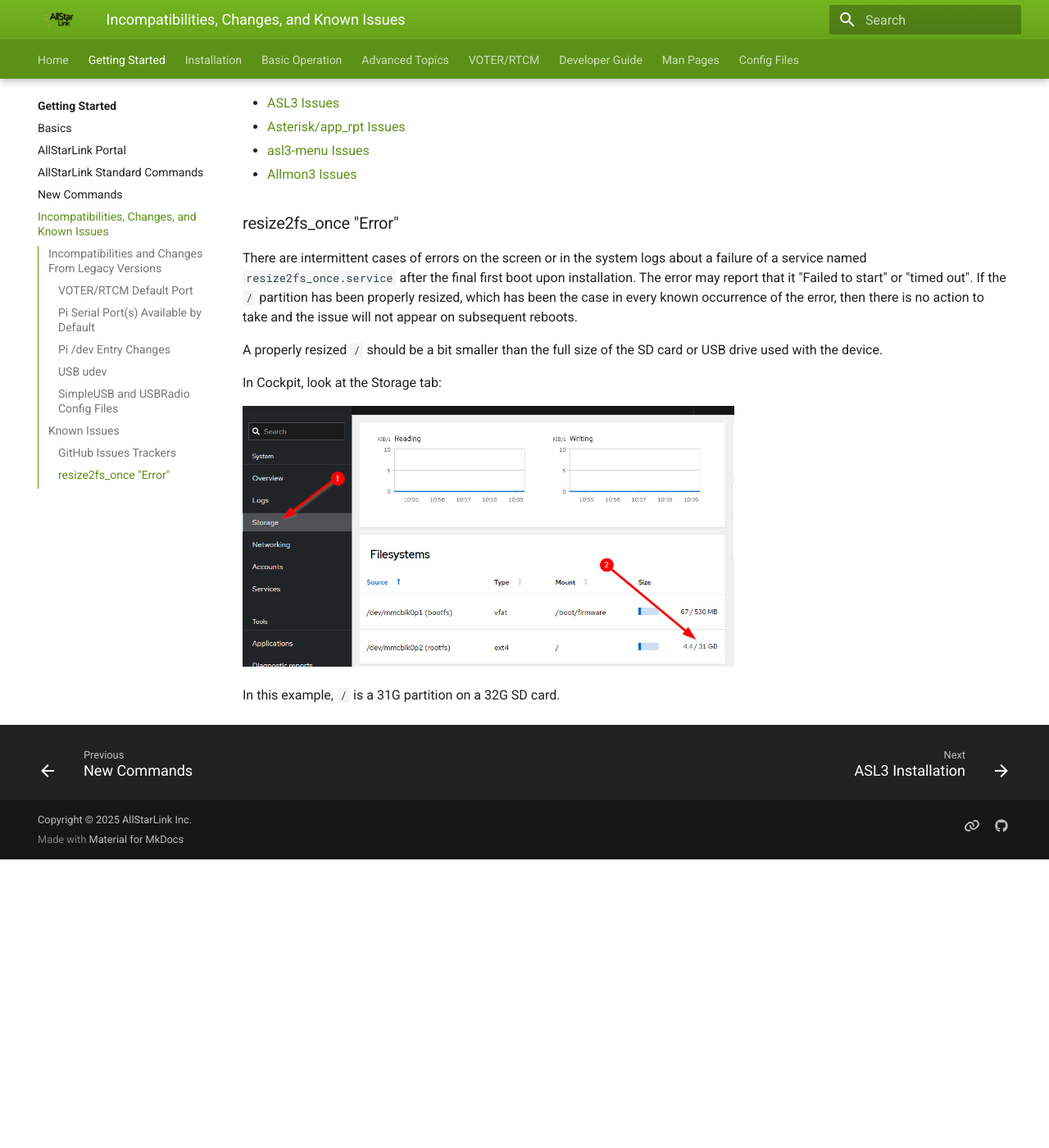
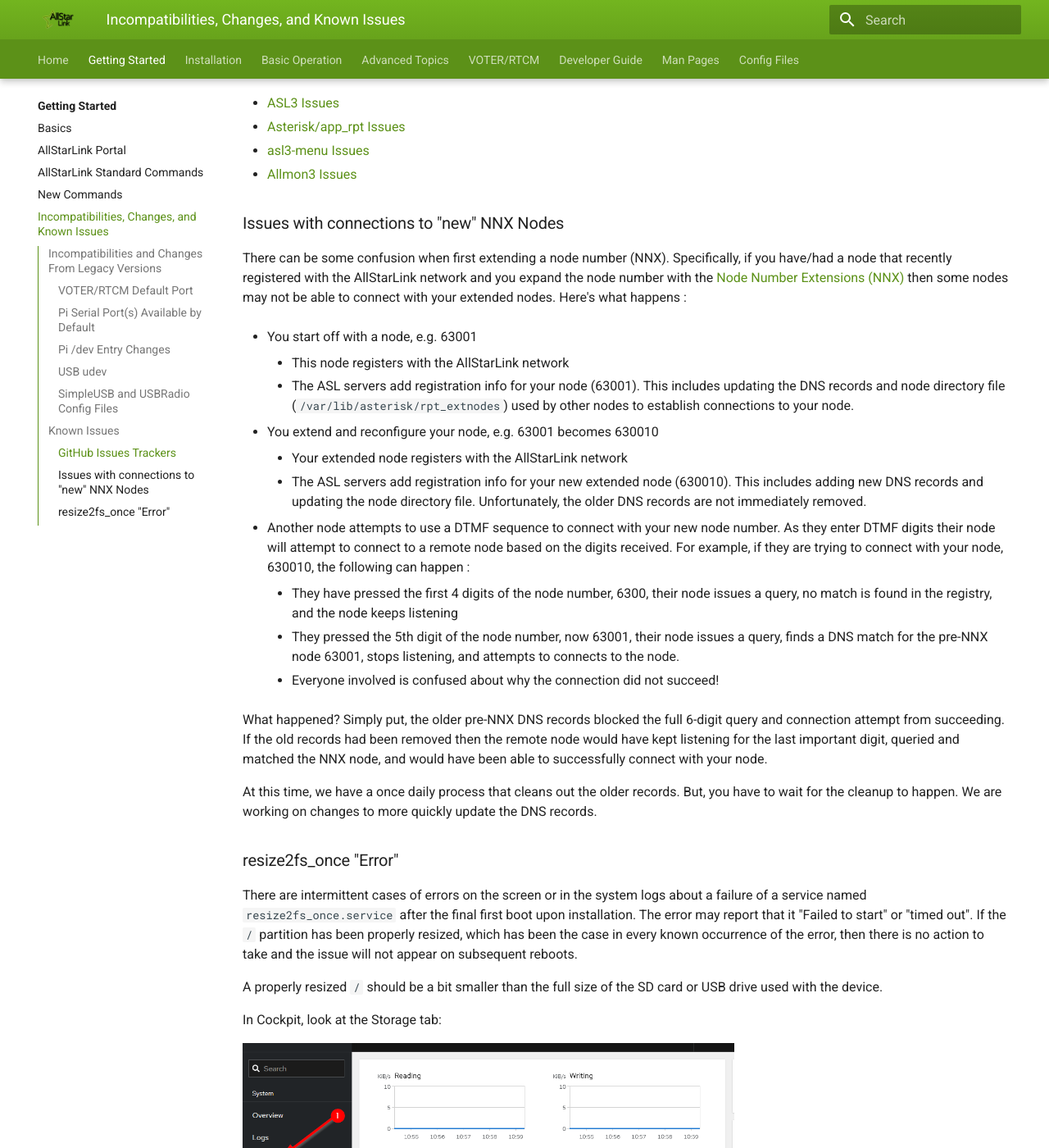
Before and after one commit to AllStarLink/ASL3-Manual, an MkDocs documentation site: the page built from docs/basics/incompatibles.md, in a window 1280 px wide and 1400 px high, scrolled down 1715 px. Shown: the whole window at 82% size. Built offline with MkDocs 1.6.1 and Material for MkDocs 9.7.7, drawn with Linux system fonts in a browser that asks for light colours; before the commit the page ends 2763 px from its top, so only the background shows below that.

Commit message:
Add notice about connection issues with newly extended NNX nodes (#190)

```diff
--- a/docs/basics/incompatibles.md
+++ b/docs/basics/incompatibles.md
@@ -57,6 +57,28 @@
 * [asl3-menu Issues](https://github.com/AllStarLink/asl3-menu/issues)
 * [Allmon3 Issues](https://github.com/AllStarLink/Allmon3/issues)
 
+### Issues with connections to "new" NNX Nodes
+
+There can be some confusion when first extending a node number (NNX).  Specifically, if you have/had a node that recently registered with the AllStarLink network and you expand the node number with the [Node Number Extensions (NNX)](../adv-topics/nnx.md) then some nodes may not be able to connect with your extended nodes.  Here's what happens :
+
+- You start off with a node, e.g. 63001
+    - This node registers with the AllStarLink network
+    - The ASL servers add registration info for your node (63001).  This includes updating the DNS records and node directory file (`/var/lib/asterisk/rpt_extnodes`) used by other nodes to establish connections to your node.
+
+- You extend and reconfigure your node, e.g. 63001 becomes 630010
+    - Your extended node registers with the AllStarLink network
+    - The ASL servers add registration info for your new extended node (630010).  This includes adding new DNS records and updating the node directory file.  Unfortunately, the older DNS records are not immediately removed.
+
+- Another node attempts to use a DTMF sequence to connect with your new node number.  As they enter DTMF digits their node will attempt to connect to a remote node based on the digits received.  For example, if they are trying to connect with your node, 630010, the following can happen :
+    - They have pressed the first 4 digits of the node number, 6300, their node issues a query, no match is found in the registry, and the node keeps listening
+    - They pressed the 5th digit of the node number, now 63001, their node issues a query, finds a DNS match for the pre-NNX node 63001, stops listening, and attempts to connects to the node.
+    - Everyone involved is confused about why the connection did not succeed!
+
+What happened?  Simply put, the older pre-NNX DNS records blocked the full 6-digit query and connection attempt from succeeding.  If the old records had been removed then the remote node would have kept listening for the last important digit, queried and matched the NNX node, and would have been able to successfully connect with your node.
+
+At this time, we have a once daily process that cleans out the older records.  But, you have to wait for the cleanup to happen.  We are working on changes to more quickly update the DNS records.
+
+
 ### resize2fs_once "Error"
 There are intermittent cases of errors on the screen or in  the system logs about a failure of a service named `resize2fs_once.service` after the final first boot upon installation. The error may report that it "Failed to start" or "timed out". If the `/` partition has been properly resized, which has been the case in every known
 occurrence of the error, then there is no action to take and the issue will not appear on subsequent reboots.
```
Also changed, not shown: docs/adv-topics/nnx.md (+1 -1 lines).
